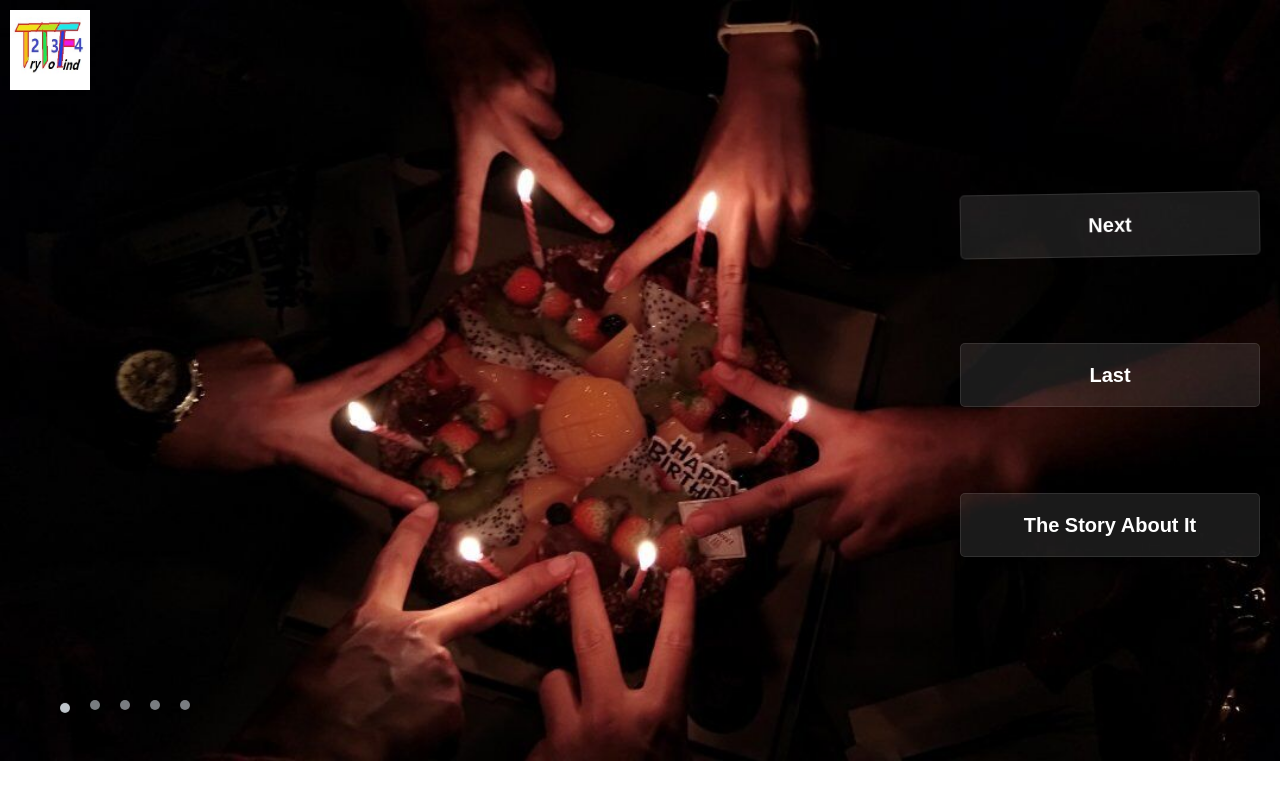
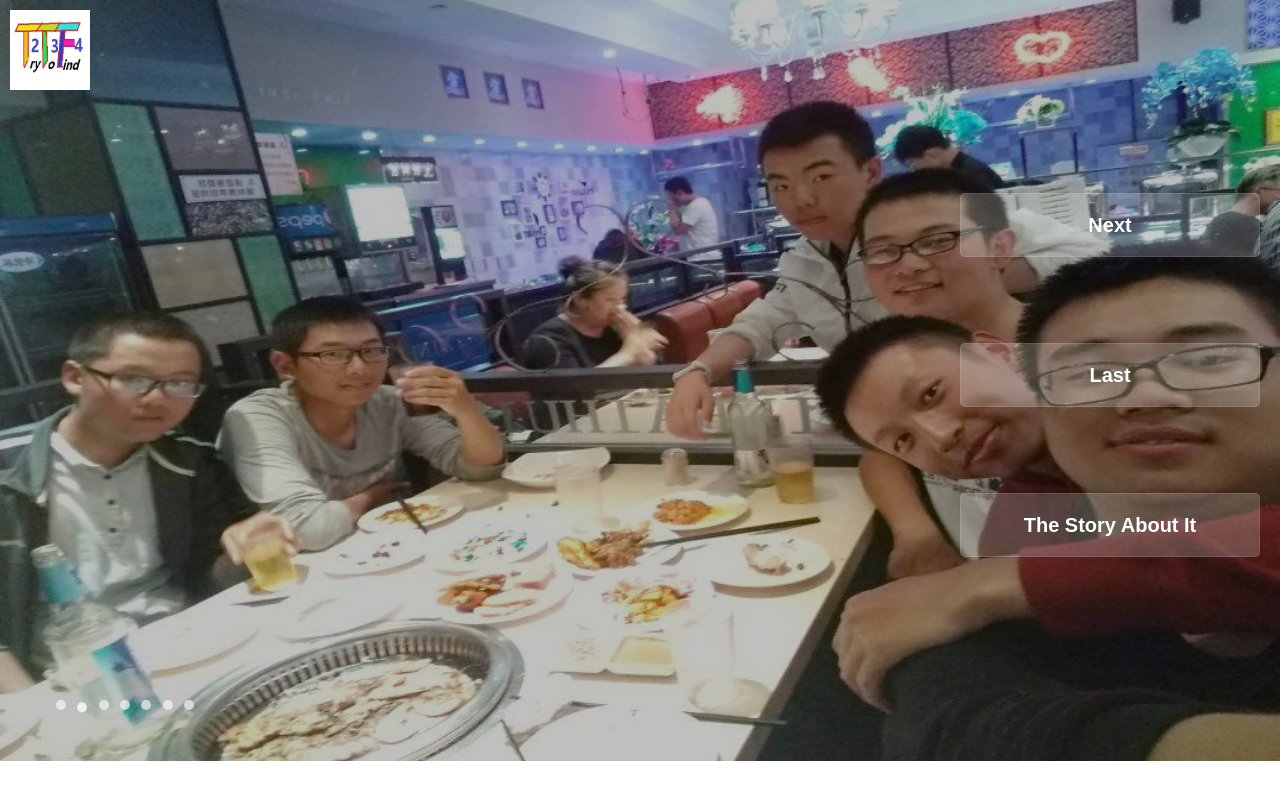
Before and after one commit to WindSoftdzw/234, a plain HTML site: page index.html in a window 1280 px wide. Both pictures are taken after a click on the button "Next". Drawn offline with Linux system fonts and the light colour scheme.

Commit message:
v 0.0.1.1

```diff
--- a/index.css
+++ b/index.css
@@ -8,16 +8,17 @@ body{
   left: 10px;
   height: 80px;
   width: 80px;
-
+  z-index: 99;
 }
 .show{
   width: 100%;
   height: 761px;
   display: flex;
   flex-direction: row;
-  background-image: url("img/candle.jpg");
+  background-image: url("img/0.jpg");
   background-repeat: no-repeat;
-  background-size: cover;
+  background-size: 100% 100%;
+  filter: brightness(75%);
 }
 .change{
   position: fixed;
@@ -28,14 +29,18 @@ body{
   display: flex;
   flex-direction: row;
   justify-content: space-around;
+  z-index: 99;
 }
 .change li{
   list-style: none;
   height: 10px;
   width: 10px;
   border-radius: 50%;
-  background-color: aliceblue;
-  opacity: 0.5;
+  background-color: white;
+  opacity: 0.6;
+}
+.change li:hover{
+  opacity: 0.8;
 }
 .change .selected{
   /* background-color: black; */
@@ -60,7 +65,7 @@ body{
   flex-direction: column;
 }
 .operate button{
-  background-color: rgba(255,255,255,.1);
+  background-color: rgba(255,255,255,.2);
   border: solid 1px rgba(255,255,255,.1);
   color: white;
   line-height: 3em;
@@ -68,8 +73,9 @@ body{
   font-size: 20px;
   border-radius: 5px;
   font-weight: 600;
+  outline: none;
 }
-.operate .selected{
+.operate button:hover{
   /* background-color: aqua; */
   animation: shake .3s infinite;
   -webkit-animation: shake .3s infinite;
--- a/index.html
+++ b/index.html
@@ -5,21 +5,20 @@
   </head>
   <body>
     <img class="logo" src="img/logo.jpg">
-    <div class="change">
-      <li class="selected"></li>
+    <div id = "change" class="change">
+      <!-- <li></li>
       <li></li>
       <li></li>
       <li></li>
-      <li></li>
+      <li></li> -->
     </div>
-    <div class="show">
-      <div class="show-picture"></div>
-      <div class="operate"></div>
+    <div class="show" id = "show-picture">
     </div>
     <div class="operate">
-      <button class="selected">Next</button>
-      <button>Last</button>
+      <button id="next">Next</button>
+      <button id="last">Last</button>
       <button>The Story About It</button>
     </div>
   </body>
+  <script src="index.js"></script>
 </html>
--- /dev/null
+++ b/index.js
@@ -0,0 +1,72 @@
+var next = document.getElementById("next")
+var last = document.getElementById("last")
+var show = document.getElementById("show-picture")
+var index = 0
+var imgLength = 7
+// var imgList = [""]
+next.onclick = function(){
+  // alert("next")
+  index ++
+  index %= imgLength
+  setLi(change.children[index-1 < 0? imgLength -1 : index - 1],change.children[index])
+}
+last.onclick = function(){
+  index --
+  if(index < 0){
+    index = imgLength - 1
+  }
+  setLi(change.children[index+1 == imgLength ? 0 : index + 1],change.children[index])
+}
+var change = document.getElementById("change")
+var changes = []
+for(i = 0; i < imgLength; i ++){
+  changes[i] = document.createElement("li")
+  changes[i].changeIndex = i
+  changes[i].onclick = function(){
+    setLi(change.children[index],this)
+  }
+  if(i == 0){
+    addClass(changes[0],"selected")
+  }
+  change.appendChild(changes[i])
+}
+/**为li标签设置响应事件方法
+ * 第一个参数为之前选中的li
+ * 第二个参数为正在点击的li
+*/
+function setLi(prev,next){
+  addClass(next,"selected")
+  removeClass(prev,"selected")
+  index = next.changeIndex
+  show.style.backgroundImage = "url(img/"+index+".jpg)"
+}
+
+
+
+/**工具类，考虑到加载问题，放在同一文件下
+ * - addClass方法，向一个对象中添加class，如果该对象已存在该class则不进行任何操作
+ * - removeClass方法，移除对象中的class，如果该对象不存在该class则不进行任何操作，并返回false
+ */
+function addClass(obj,newClass){
+  var oldClass = obj.className
+  var reg = new RegExp("\\b"+newClass+"\\b");
+  if(!reg.test(oldClass)){
+    obj.className += ' '+newClass
+  }else{
+
+  }
+}
+function removeClass(obj,newClass){
+  var reg = new RegExp("\\b"+newClass+"\\b");
+  if(reg.test(obj.className)){
+    var classNames =  obj.className.split(reg)
+    obj.className = ""
+    for(i = 0; i < classNames.length; i++){
+      if(classNames[i]){
+        obj.className += " "+classNames[i]
+      }
+    }
+  }else{
+    return false
+  }
+}
```
Also changed, not shown: img/0.jpg (renamed from img/candle.jpg), img/1.jpg (added), img/2.jpg (added), img/3.jpg (added), img/4.jpg (added), img/5.jpg (added), img/6.jpg (added).
